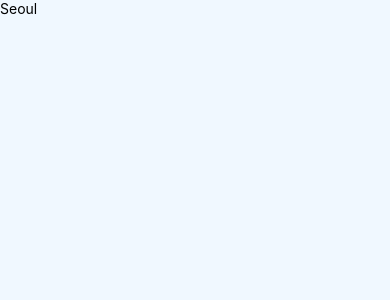
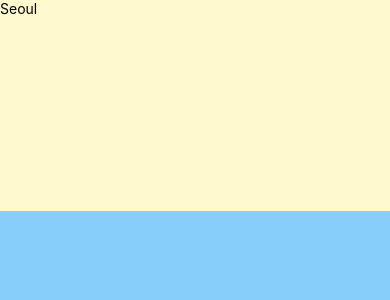
Before and after one commit to myounghaklee/bOOKbOOk, a React Native app in the folder HakWeather/: screen / in a window 390 px wide. Shown: the top 300 px of the page. Built offline with nearby package versions, Linux system fonts and the light colour scheme.

Commit message:
no message

```diff
--- a/HakWeather/App.js
+++ b/HakWeather/App.js
@@ -5,9 +5,10 @@ import { View ,Text, StyleSheet} from "react-native";
 export default function App() {
   return (
     <View style={style.container}>
-      <View>
+      <View style={style.city}>
         <Text>Seoul</Text>
       </View>
+      <View style={style.weather}></View>
 
     </View>
   );
@@ -22,7 +23,7 @@ const style = StyleSheet.create({
     backgroundColor :"lemonchiffon"
   },
   weather:{
-    flex: 1,
+    flex: 3,
     backgroundColor:"lightskyblue"
   },
 });
```
